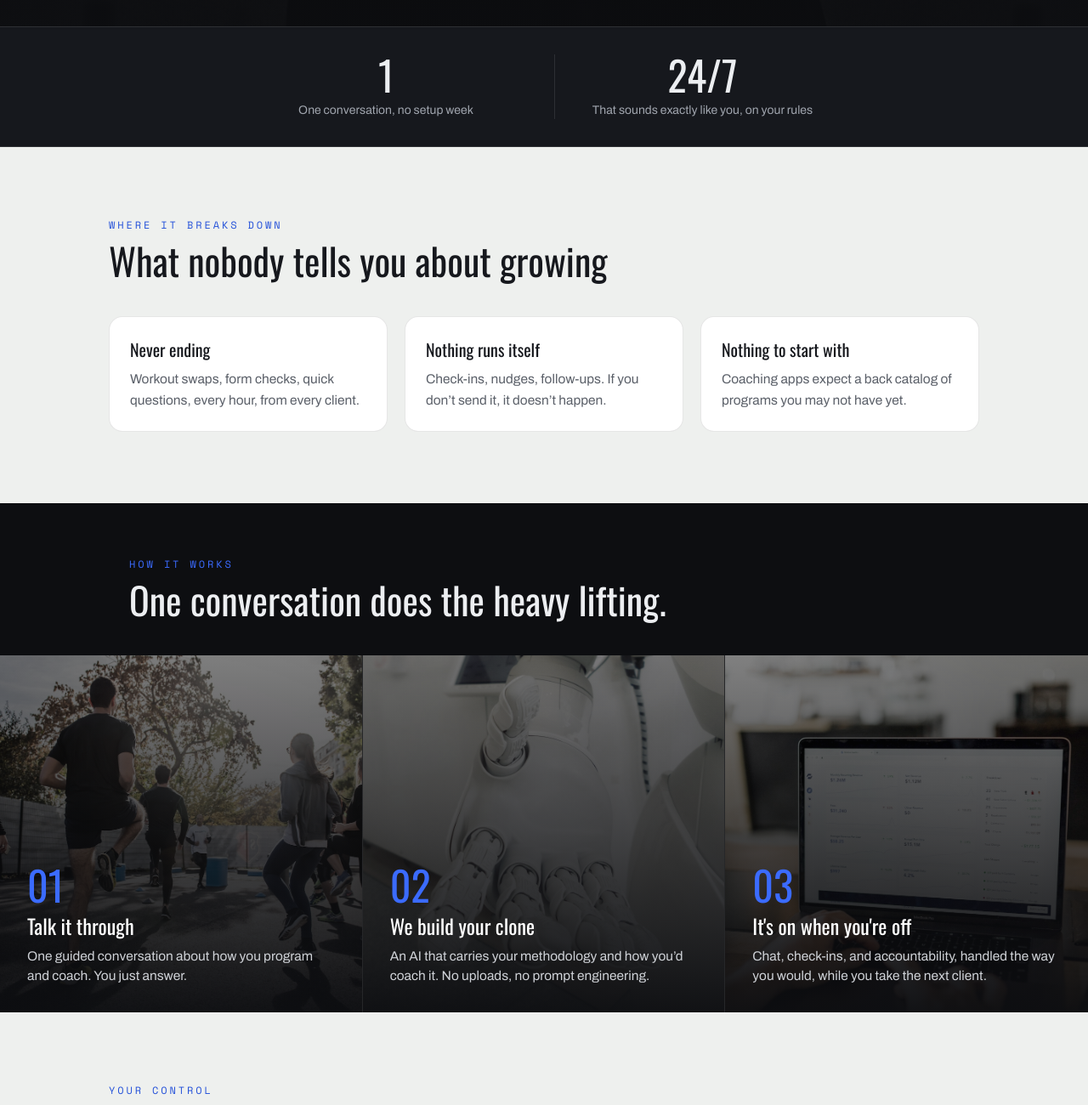
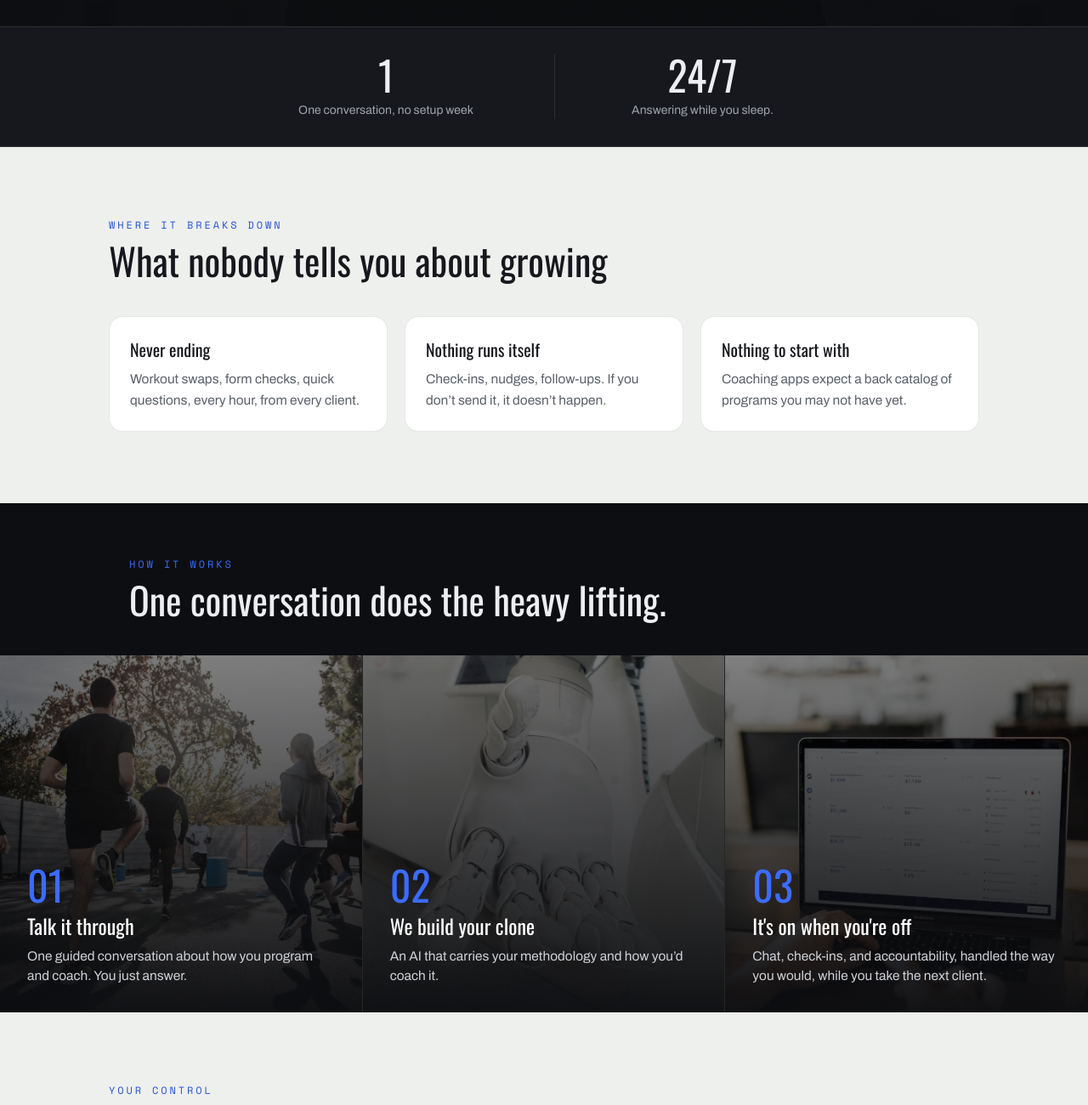
Before and after one commit to xbyte808/wolvec-marketing-astro, an Astro site: page / in a window 1280 px wide. Shown: the part 980-2280 px from the top of the page at 85% size. Built offline with nearby package versions, Linux system fonts and the light colour scheme; Astro itself is replaced by a stand-in of ours; no server answers.

Commit message:
copy: update 24/7 stat caption and How It Works step 02 body
Swap the stats-bar 24/7 caption for a more concrete line, and drop the
factually inaccurate "no uploads" claim from step 02 since coach
uploads are a supported feature.

```diff
--- a/src/components/HowItWorks.astro
+++ b/src/components/HowItWorks.astro
@@ -14,7 +14,7 @@ const steps = [
   {
     number: '02',
     title: 'We build your clone',
-    body: 'An AI that carries your methodology and how you’d coach it. No uploads, no prompt engineering.',
+    body: 'An AI that carries your methodology and how you’d coach it.',
     photo: step02Photo,
   },
   {
--- a/src/components/StatsBar.astro
+++ b/src/components/StatsBar.astro
@@ -9,7 +9,7 @@
     </div>
     <div class="border-l border-hairline-dark">
       <p class="font-display text-text text-4xl md:text-5xl leading-none">24/7</p>
-      <p class="text-text-soft text-sm mt-2">That sounds exactly like you, on your rules</p>
+      <p class="text-text-soft text-sm mt-2">Answering while you sleep.</p>
     </div>
   </div>
 </div>
```
